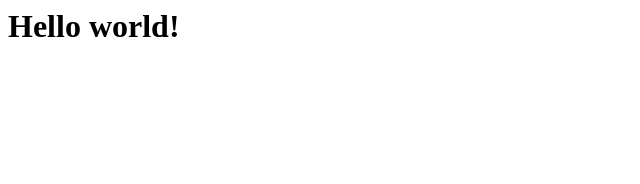
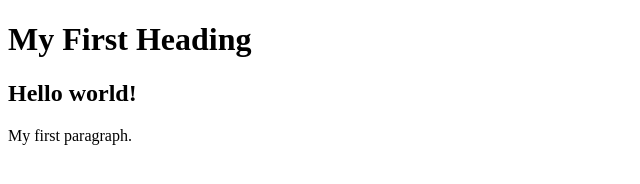
Before and after one commit to Neison32/first-repository, a plain HTML site: page index.html in a window 1280 px wide. Shown: the whole page, without its empty margins (0-640 px from the left). Drawn offline with Linux system fonts and the light colour scheme.

Commit message:
Update index.html

```diff
--- a/index.html
+++ b/index.html
@@ -1 +1,10 @@
-<h1>Hello world!</h1>
+<!DOCTYPE html>
+<html>
+<body>
+
+<h1>My First Heading</h1>
+<h2>Hello world!</h2>
+<p>My first paragraph.</p>
+
+</body>
+</html>
```
